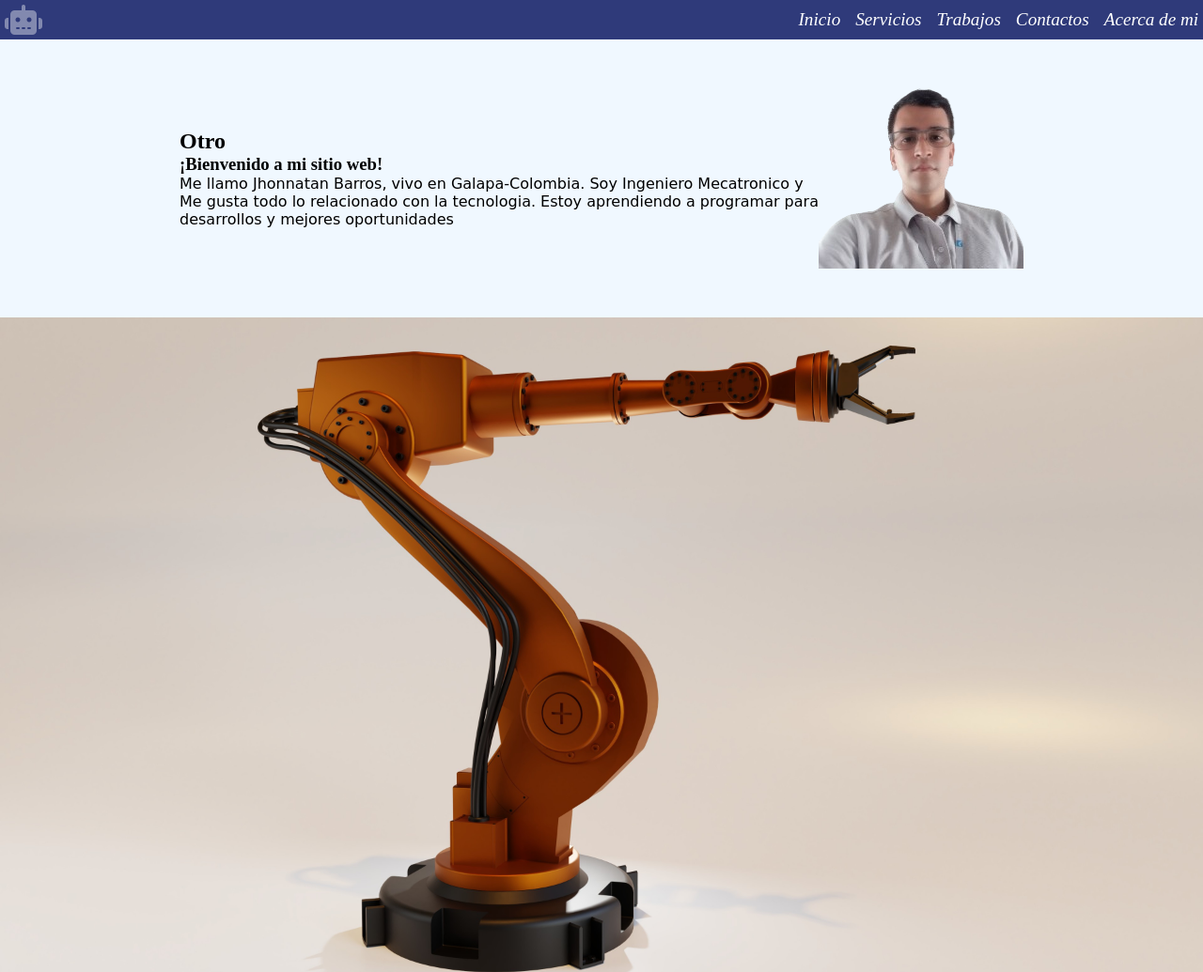
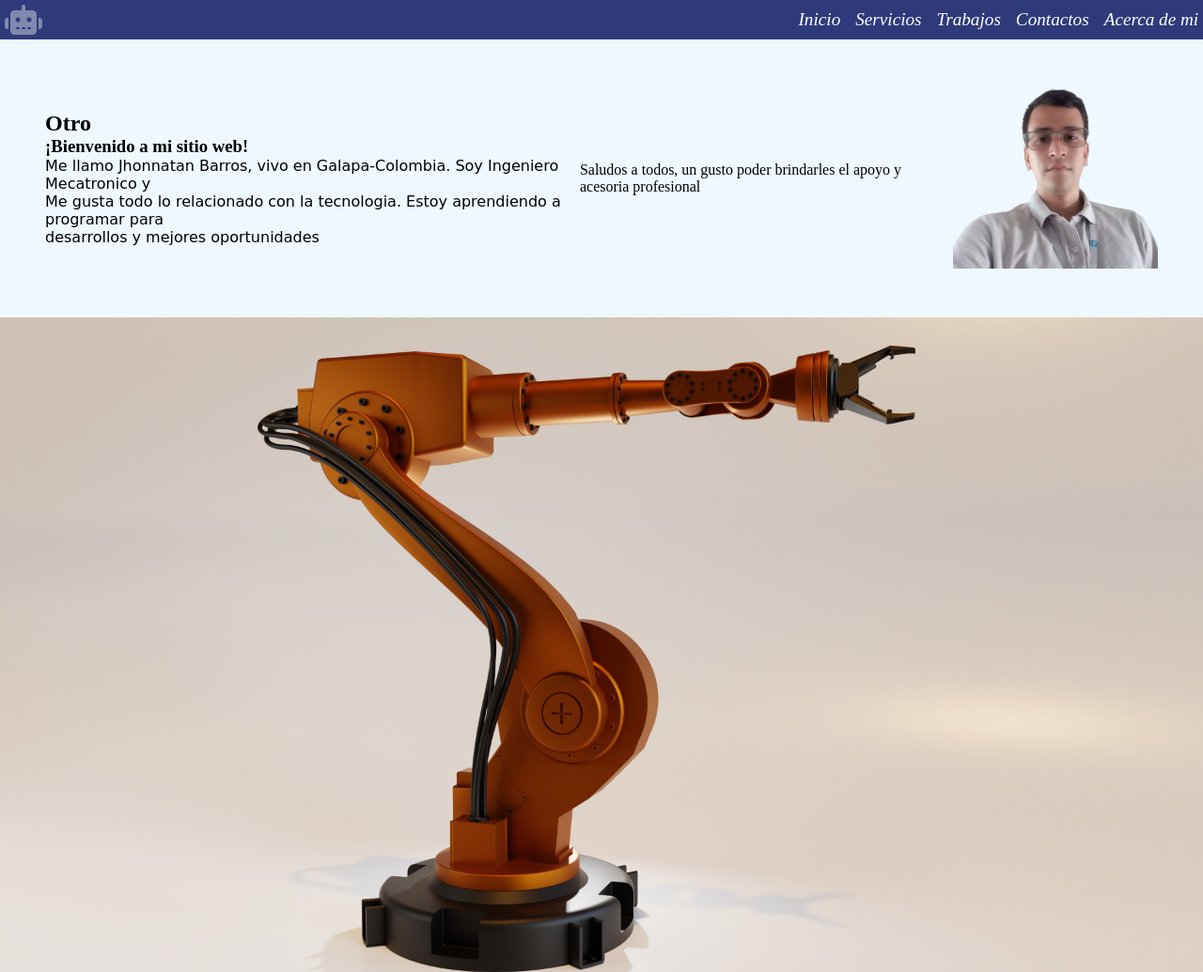
Before and after one commit to Jhony905/mi_primera_web, a plain HTML site: page index.html in a window 1280 px wide. Shown: the top 1035 px of the page at 94% size. Drawn offline with Linux system fonts and the light colour scheme; a web font is replaced by a local one.

Commit message:
Saludos
Saludos

```diff
--- a/index.html
+++ b/index.html
@@ -37,6 +37,11 @@
                             lo relacionado con la tecnologia. Estoy aprendiendo a programar para desarrollos y mejores oportunidades
                         </p>
                     </div>
+                    <div class="greeting">
+                        <p>Saludos a todos, un gusto poder brindarles el apoyo y acesoria profesional
+                        </p>
+                    </div>
+
                     <div class="acerca-imagen">
                         <img src="img/img-perfil1.png" alt="imagen perfil">
                     </div>
--- a/styles.css
+++ b/styles.css
@@ -63,6 +63,10 @@ footer {
 
 footer nav ul li a {
     color: white;
+}
+
+.greeting {
+  color: black;
 }
 
 
```
